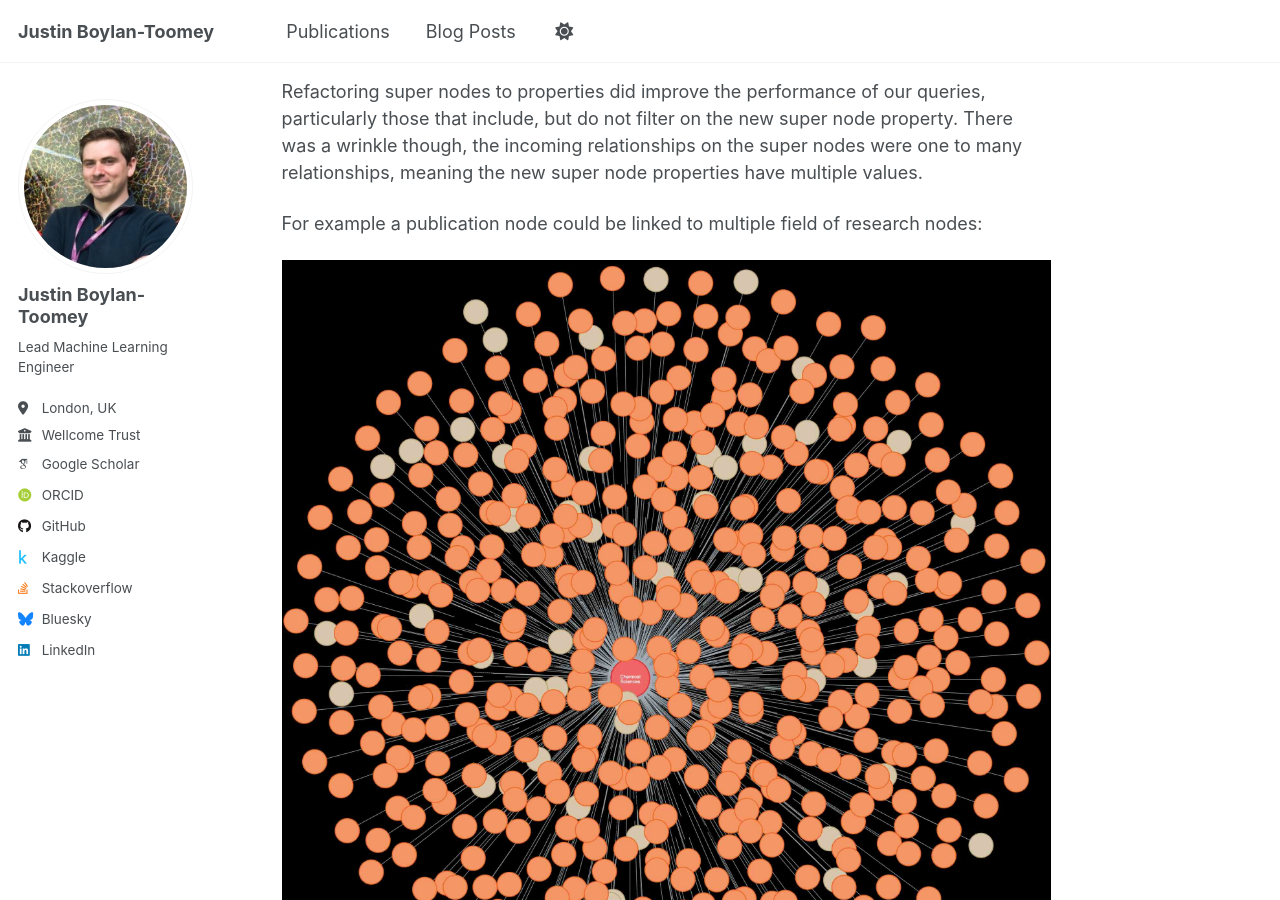
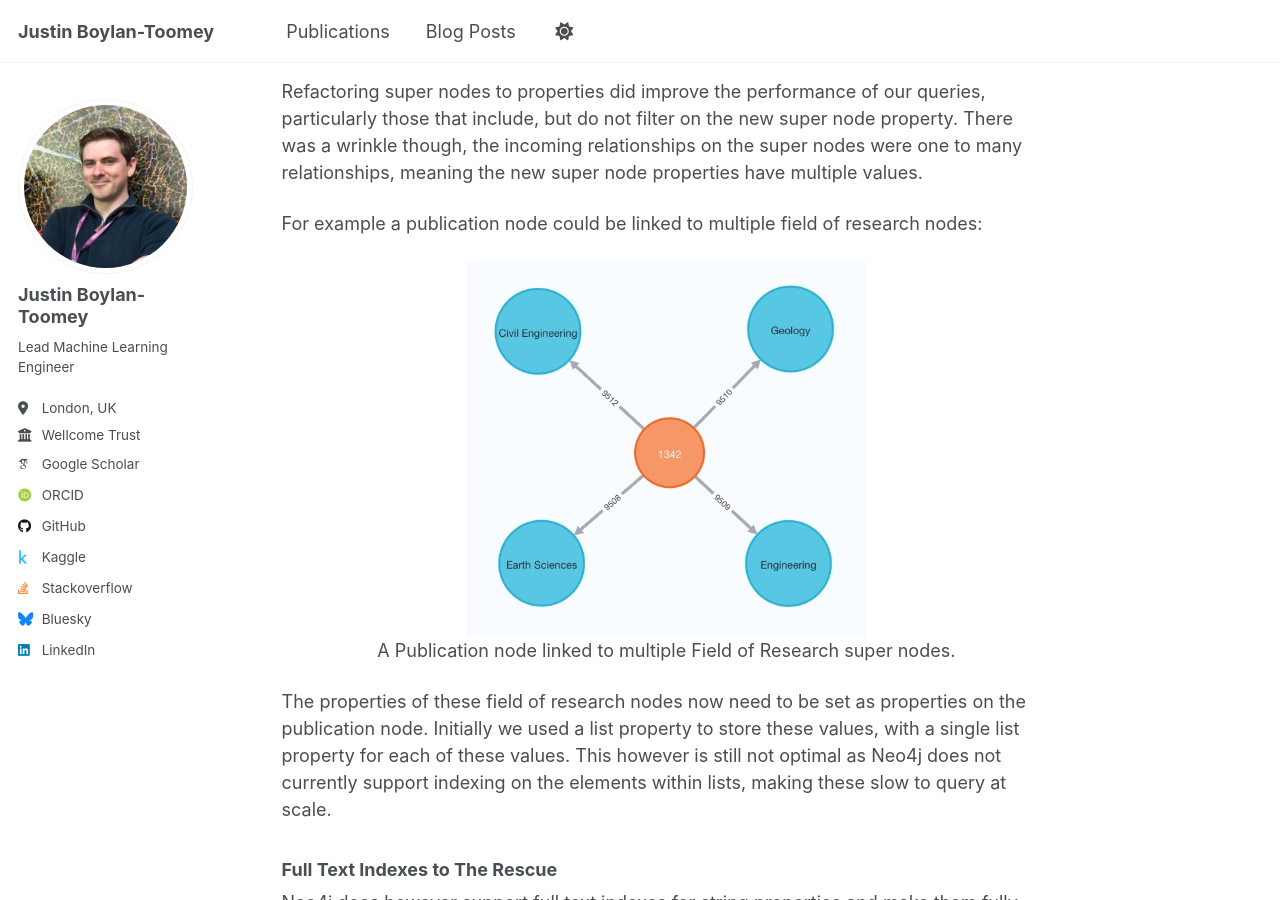
Before and after one commit to justinbt1/justinbt1.github.io, a Jekyll site: the page built from _posts/2024-02-26-super-nodes.md, in a window 1280 px wide and 900 px high, scrolled down 4039 px. Built offline with Jekyll 4.4.1, drawn with Linux system fonts in a browser that asks for light colours; some web fonts are replaced; a script that is not in the unit is left out.

Commit message:
sql_post

```diff
--- a/_posts/2024-02-26-super-nodes.md
+++ b/_posts/2024-02-26-super-nodes.md
@@ -79,7 +79,7 @@ Refactoring super nodes to properties did improve the performance of our queries
 For example a publication node could be linked to multiple field of research nodes:
 
 <p align="center">
-  <img src="https://raw.githubusercontent.com/justinbt1/justinbt1.github.io/refs/heads/main/images/blog/snode.jpeg" />
+  <img src="https://raw.githubusercontent.com/justinbt1/justinbt1.github.io/refs/heads/main/images/blog/pub_node.jpg" />
   <br>A Publication node linked to multiple Field of Research super nodes.
 </p>
 
```
